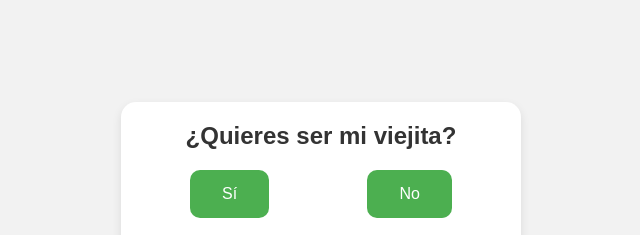
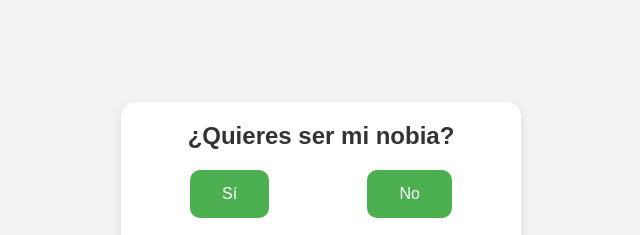
Before and after one commit to BrandonRubi/primerRepo, a plain HTML site: page index.html in a window 1280 px wide. Shown: the part 220-455 px from the top of the page, 319-959 px from the left. Drawn offline with Linux system fonts and the light colour scheme.

Commit message:
Update index.html

```diff
--- a/index.html
+++ b/index.html
@@ -104,7 +104,7 @@
 </head>
 <body>
     <div class="container">
-        <h1 class="question">¿Quieres ser mi viejita?</h1>
+        <h1 class="question">¿Quieres ser mi nobia?</h1>
         <div class="buttons">
             <button id="yesBtn" class="btn">Sí</button>
             <button id="noBtn" class="btn">No</button>
```
